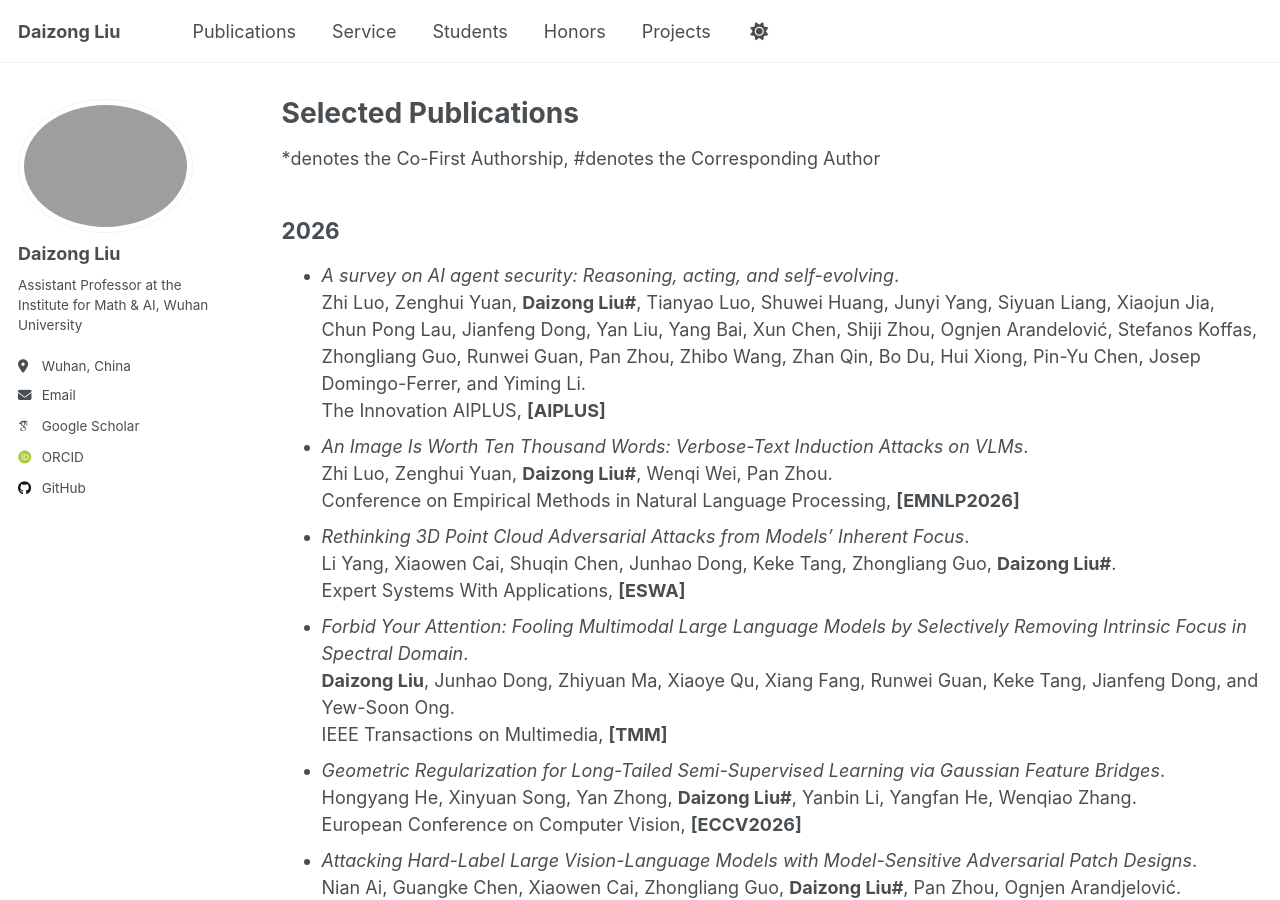
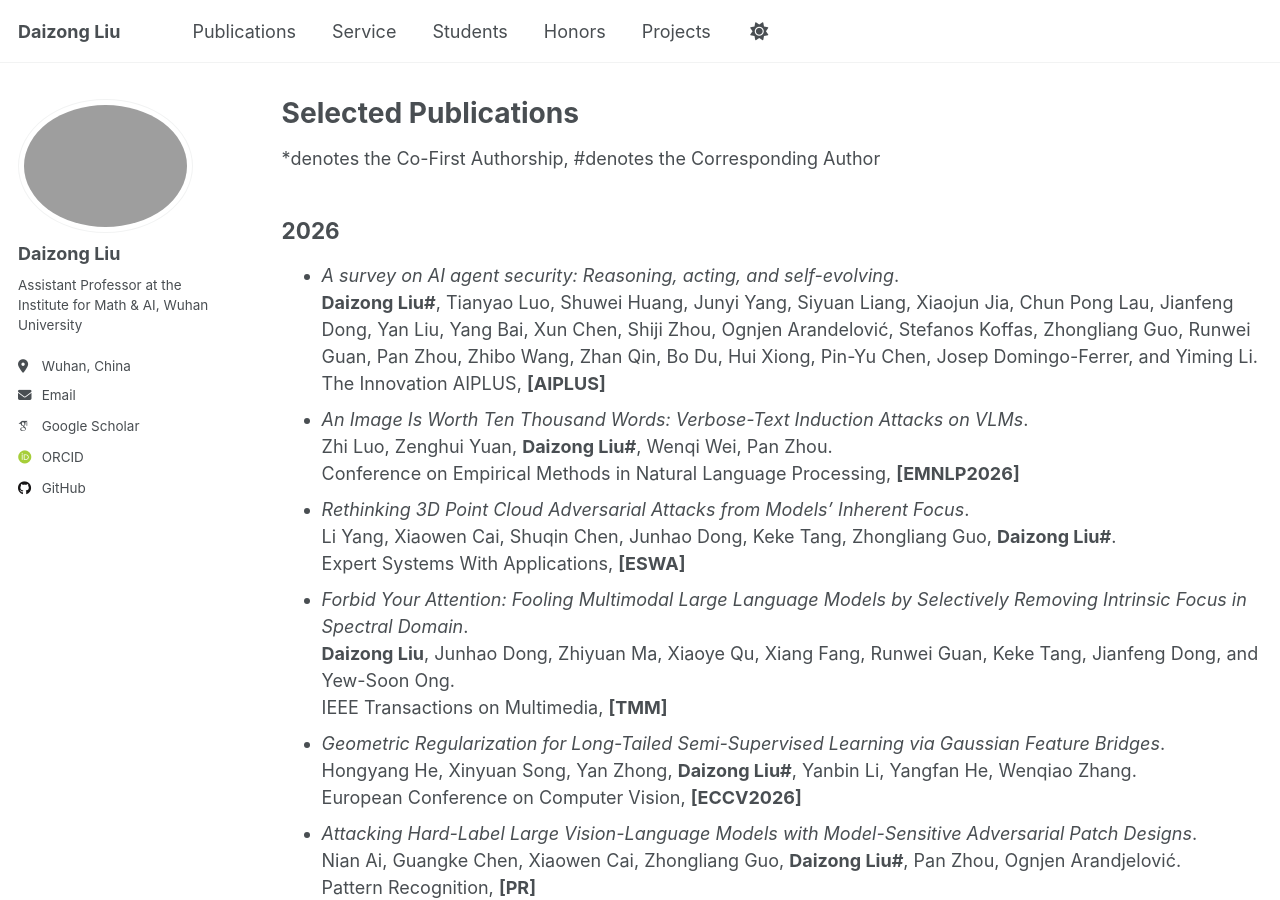
Before and after one commit to liudaizong/liudaizong.github.io, a Jekyll site: the page built from _pages/publications.md, in a window 1280 px wide and 900 px high. Built offline with Jekyll 4.4.1, drawn with Linux system fonts in a browser that asks for light colours; some web fonts are replaced.

Commit message:
Update publications.md

```diff
--- a/_pages/publications.md
+++ b/_pages/publications.md
@@ -7,7 +7,7 @@ author_profile: true
 *denotes the Co-First Authorship, #denotes the Corresponding Author
 
 ## 2026
-* *A survey on AI agent security: Reasoning, acting, and self-evolving*.<br/> Zhi Luo, Zenghui Yuan, **Daizong Liu#**, Tianyao Luo, Shuwei Huang, Junyi Yang, Siyuan Liang, Xiaojun Jia, Chun Pong Lau, Jianfeng Dong, Yan Liu, Yang Bai, Xun Chen, Shiji Zhou, Ognjen Arandelović, Stefanos Koffas, Zhongliang Guo, Runwei Guan, Pan Zhou, Zhibo Wang, Zhan Qin, Bo Du, Hui Xiong, Pin-Yu Chen, Josep Domingo-Ferrer, and Yiming Li.<br/> The Innovation AIPLUS, **[AIPLUS]**
+* *A survey on AI agent security: Reasoning, acting, and self-evolving*.<br/> **Daizong Liu#**, Tianyao Luo, Shuwei Huang, Junyi Yang, Siyuan Liang, Xiaojun Jia, Chun Pong Lau, Jianfeng Dong, Yan Liu, Yang Bai, Xun Chen, Shiji Zhou, Ognjen Arandelović, Stefanos Koffas, Zhongliang Guo, Runwei Guan, Pan Zhou, Zhibo Wang, Zhan Qin, Bo Du, Hui Xiong, Pin-Yu Chen, Josep Domingo-Ferrer, and Yiming Li.<br/> The Innovation AIPLUS, **[AIPLUS]**
 * *An Image Is Worth Ten Thousand Words: Verbose-Text Induction Attacks on VLMs*.<br/> Zhi Luo, Zenghui Yuan, **Daizong Liu#**, Wenqi Wei, Pan Zhou.<br/> Conference on Empirical Methods in Natural Language Processing, **[EMNLP2026]**
 * *Rethinking 3D Point Cloud Adversarial Attacks from Models’ Inherent Focus*.<br/> Li Yang, Xiaowen Cai, Shuqin Chen, Junhao Dong, Keke Tang, Zhongliang Guo, **Daizong Liu#**.<br/> Expert Systems With Applications, **[ESWA]**
 * *Forbid Your Attention: Fooling Multimodal Large Language Models by Selectively Removing Intrinsic Focus in Spectral Domain*.<br/> **Daizong Liu**, Junhao Dong, Zhiyuan Ma, Xiaoye Qu, Xiang Fang, Runwei Guan, Keke Tang, Jianfeng Dong, and Yew-Soon Ong.<br/> IEEE Transactions on Multimedia, **[TMM]**
```
